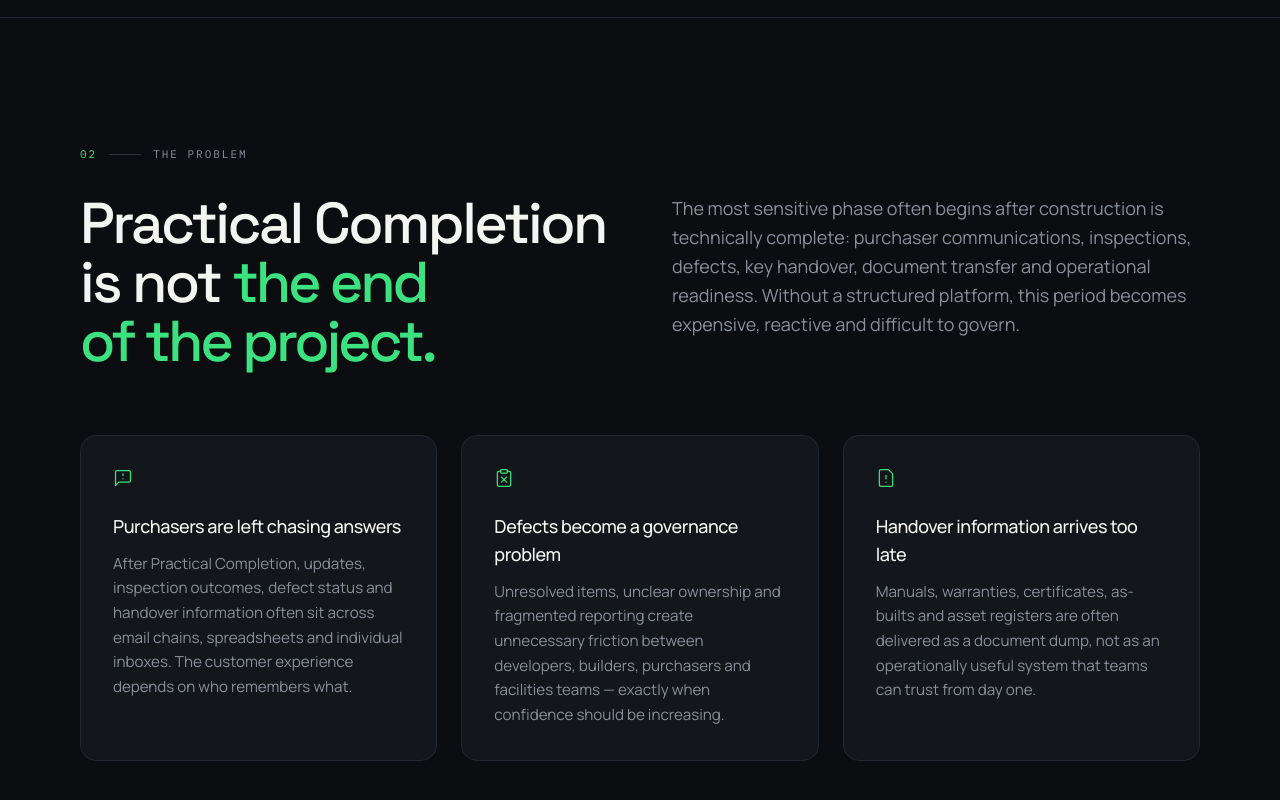
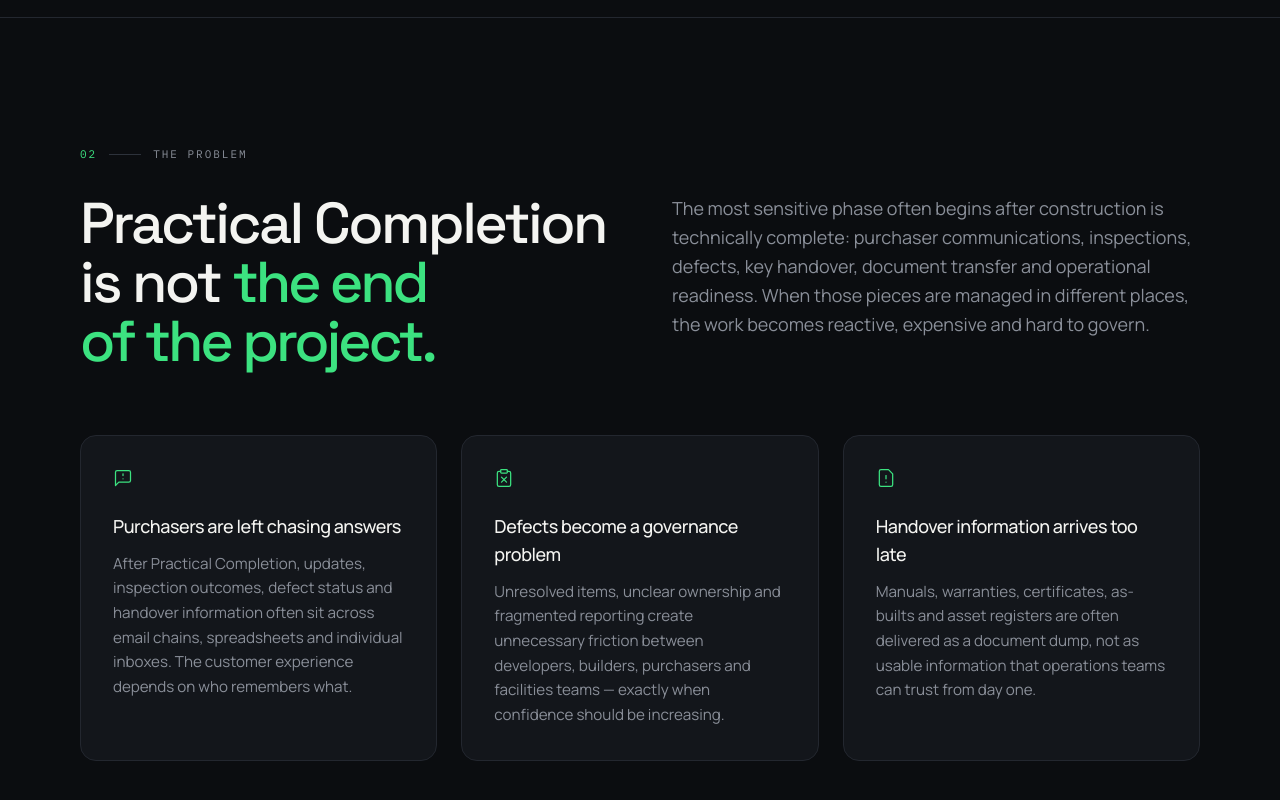
Before and after one commit to EVAVO-STUDIO/touchpoint, a Next.js app: page / in a window 1280 px wide. Shown: the part 2228-3028 px from the top of the page. Built offline with nearby package versions, Linux system fonts and the light colour scheme.

Commit message:
fix: make problem copy more project-specific

```diff
--- a/components/sections/problem.tsx
+++ b/components/sections/problem.tsx
@@ -19,7 +19,7 @@ const points = [
     icon: FileWarning,
     title: 'Handover information arrives too late',
     description:
-      'Manuals, warranties, certificates, as-builts and asset registers are often delivered as a document dump, not as an operationally useful system that teams can trust from day one.',
+      'Manuals, warranties, certificates, as-builts and asset registers are often delivered as a document dump, not as usable information that operations teams can trust from day one.',
   },
 ];
 
@@ -50,8 +50,8 @@ export function Problem() {
                 The most sensitive phase often begins after construction is
                 technically complete: purchaser communications, inspections,
                 defects, key handover, document transfer and operational readiness.
-                Without a structured platform, this period becomes expensive,
-                reactive and difficult to govern.
+                When those pieces are managed in different places, the work becomes
+                reactive, expensive and hard to govern.
               </p>
             </Reveal>
           </div>
```
